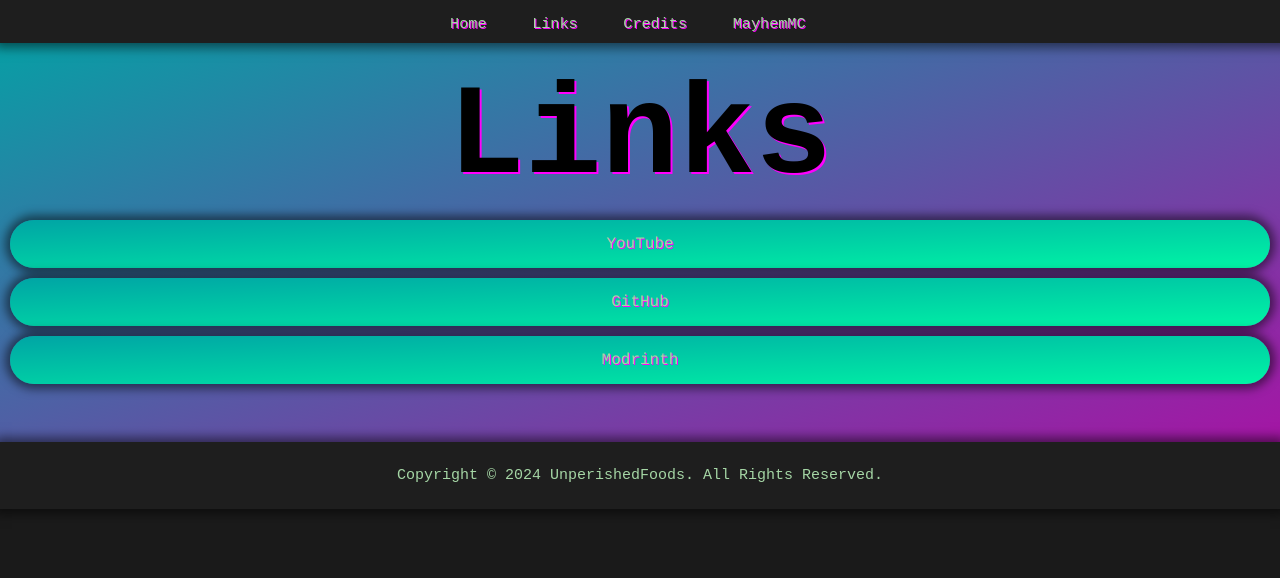
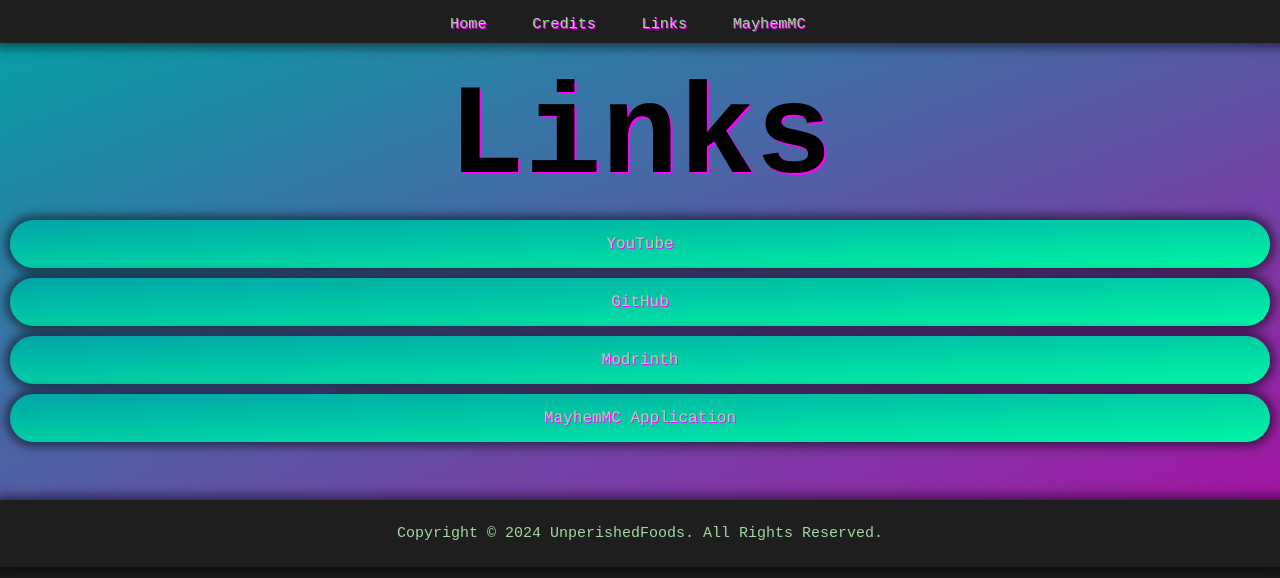
Before and after one commit to UnperishedFoods/UnperishedFoods.github.io, a plain HTML site: page links.html in a window 1280 px wide. Drawn offline with Linux system fonts and the light colour scheme.

Commit message:
Fixed header

```diff
--- a/links.html
+++ b/links.html
@@ -13,9 +13,9 @@
   <div class="header">
     <a href="index.html" id="Home" class="header-link">Home</a>
     &nbsp; &nbsp;
+    <a href="site-credits.html" id="SiteCredits" class="header-link">Credits</a>
+    &nbsp; &nbsp;
     <a href="links.html" id="Links" class="header-link">Links</a>
-    &nbsp; &nbsp;
-    <a href="site-credits.html" id="SiteCredits" class="header-link">Credits</a>
     &nbsp; &nbsp;
     <a href="mayhemmc.html" id="mayhemmc" class="header-link">MayhemMC</a>
      &nbsp; &nbsp;
@@ -28,6 +28,7 @@
     <a href="https://www.youtube.com/channel/UCe7iXRmcLyDTFUevG2sCPQg" class="link">YouTube</a>
     <a href="https://github.com/UnperishedDev" class="link">GitHub</a>
     <a href="https://modrinth.com/user/UnperishedDev" class="link">Modrinth</a>
+    <a href="https://forms.gle/3X5KQfpFYawEXuAb8" class="link">MayhemMC Application</a>
   </div>
 </body>
 
```
Also changed, not shown: index.html (+2 -2 lines), mayhemmc.html (+2 -2 lines), site-credits.html (+2 -2 lines).
